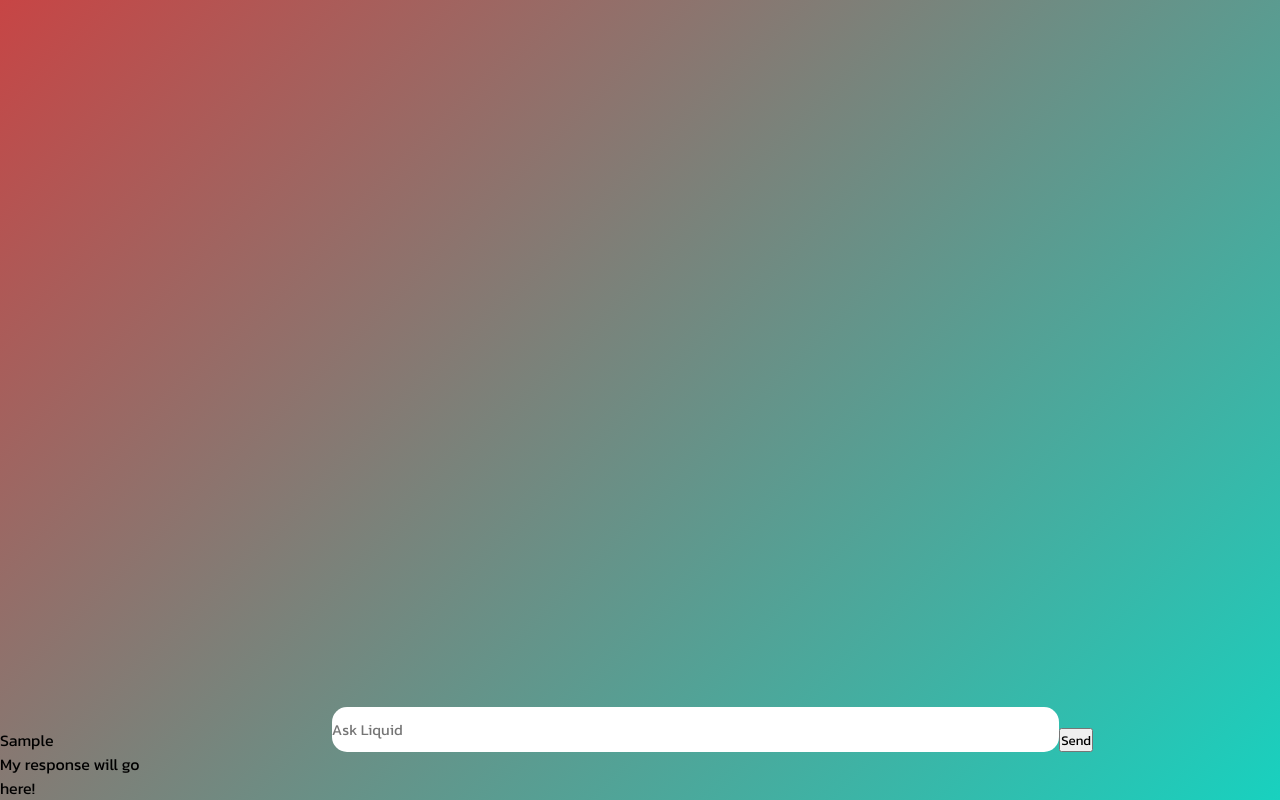
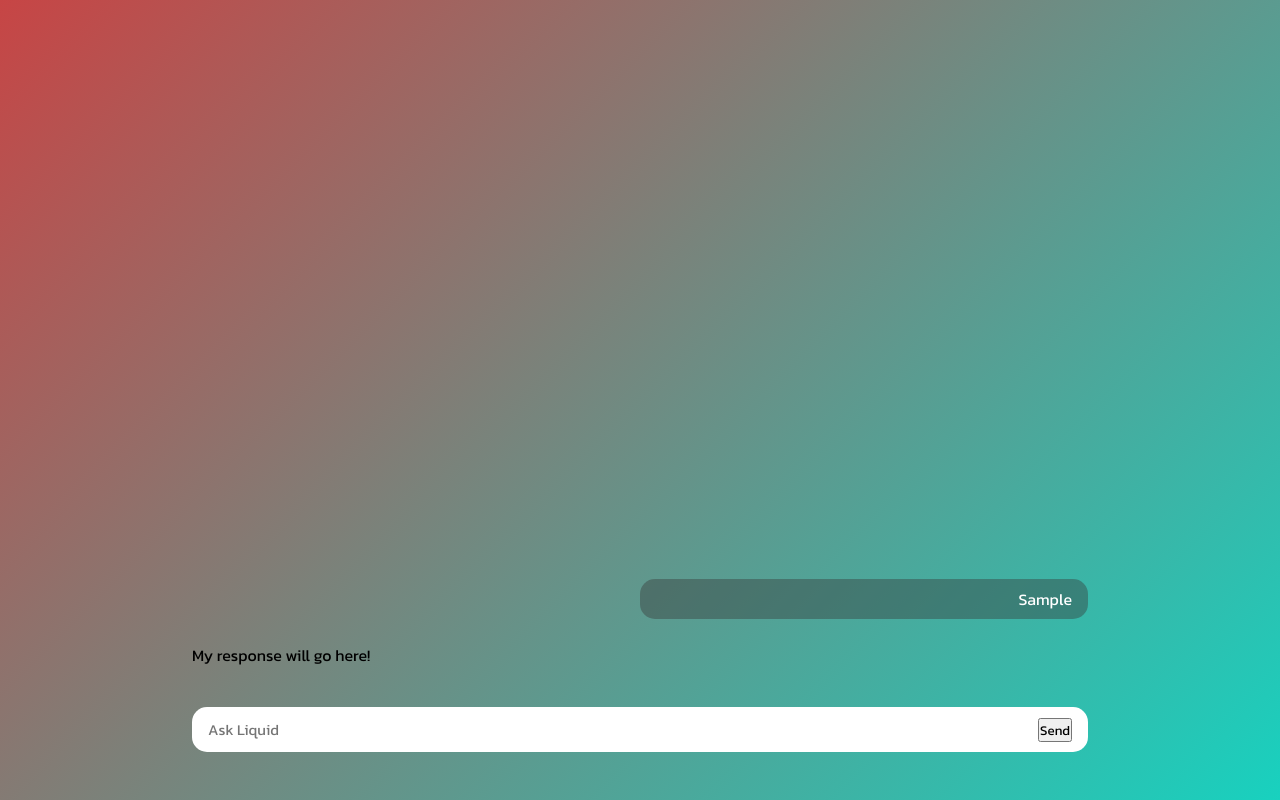
Before and after one commit to vlee19/Liquid, a React (Vite) app: page / in a window 1280 px wide. Both pictures are taken after typing "Sample" into the empty fields and a click on the button "Send". Built offline with nearby package versions, Linux system fonts and the light colour scheme.

Commit message:
updated style

```diff
--- a/src/App.css
+++ b/src/App.css
@@ -1,4 +1,6 @@
 @import url('https://fonts.googleapis.com/css2?family=Kanit:ital,wght@0,100;0,200;0,300;0,400;0,500;0,600;0,700;0,800;0,900;1,100;1,200;1,300;1,400;1,500;1,600;1,700;1,800;1,900&display=swap');
+
+*, *::before, *::after { box-sizing: border-box; }
 
 * {
 	margin: 0;
@@ -6,62 +8,114 @@
 	font-family: "Kanit", sans-serif;
 }
 
-body {
-  overflow-y: scroll;
-  min-height: 100vh;
-  background: linear-gradient(135deg, #c74545, #18d1bf);
+html, body {
+	margin: 0;
+  	height: 100%;
+  	background: linear-gradient(135deg, #c74545, #18d1bf);
+	background-attachment: fixed;
 }
 
-h1 {
-	font-weight: 700;
+/* Custom font weights */
+h1 { font-weight: 700; }
+
+h2 { font-weight: 400; }
+
+h3 { font-weight: 300; }
+
+h4 { font-weight: 400; }
+
+h5 { font-weight: 200; }
+
+h6 { font-weight: 100; }
+
+#root {
+	height: 100%;
+	display: flex;
+	flex-direction: column;
 }
 
-h2 {
-  	font-weight: 400;
+/* Scrollbar settings */
+.scroll-container {
+	width: 300px;
+	height: 200px;
+	overflow-y: scroll;
+}
+.scroll-container::-webkit-scrollbar {
+	width: 8px;
+}
+.scroll-container::-webkit-scrollbar-track {
+	background: transparent;
+}
+.scroll-container::-webkit-scrollbar-thumb {
+	background-color: #888;
+	border-radius: 4px;
+	border: 2px solid transparent;
 }
 
-h3 {
-  	font-weight: 300;
+
+.container {
+	flex: 1;
+	display: flex;
+	flex-direction: column;
+	align-items: center;
 }
 
-h4 {
-  	font-weight: 400;
+/* Messages */
+.messages {
+	flex: 1;
+	overflow-y: auto;
+	display: flex;
+	flex-direction: column;
+	justify-content: flex-end;
+	align-items: flex-end;
+	gap: 0.5rem;
+	width: 70%;
+}
+.user-msg, .ai-msg {
+	display: flex;
+	width: 100%;
+	border-radius: 15px;
+}
+.user-msg {
+	flex-wrap: wrap;
+	color: white;
+	background-color: rgba(55, 55, 55, 0.408);
+	justify-content: flex-end;
+	text-align: right;
+	max-width: 50%;
+	padding: .5rem 1rem;
+}
+.ai-msg {
+	padding: 1rem 0;
 }
 
-h5 {
-  	font-weight: 200;
-}
-
-h6 {
-  	font-weight: 100;
-}
-
-#root {
-	width: 100%;
-	height: 100%;
-}
-
-.container {
-	display: flex;
-	justify-content: center;
-	align-items: flex-end;
-	height: 100vh;
-}
+/* Input */
 .input-container {
 	display: flex;
 	justify-content: center;
-	align-items: flex-end;
-
+	padding-top: 1.5rem;
 	padding-bottom: 3rem;
-	margin: 0 3rem;
-
-	width: 100vw;
-	height: 14em;
+	width: 100%;
+}
+.input-wrapper {
+	position: relative;
+	width: 70%;
 }
 .user-input {
+	padding: 0 1rem;
 	border-radius: 15px;
 	font-size: 15px;
 	border: none;
-	width: 70%;
-	height: 20%;
+	width: 100%;
+	height: 3em;
 }
+.user-input:focus {
+	outline: none;
+}
+
+.send-btn {
+	position: absolute;
+	right: 1rem;
+	top: 50%;
+	transform: translateY(-50%);
+}
--- a/src/App.jsx
+++ b/src/App.jsx
@@ -26,19 +26,25 @@ export default function App() {
 		<div className="container">
 			<div className="messages">
 				{messages.map((msg, index) => (
-					<div key={index}>
+					<div
+						key={index}
+						className={`${msg.role === "user" ? "user" : "ai"}-msg`}
+					>
 						{msg.content}
 					</div>
 				))}
 			</div>
 			<div className="input-container">
+				<div className="input-wrapper">
 					<input
 						value={input}
 						onChange={e => setInput(e.target.value)}
 						placeholder='Ask Liquid'
+						onKeyDown={(e) => e.key === "Enter" && handleSend()}
 						className="user-input"
 					/>
-				<button onClick={handleSend}>Send</button>
+					<button onClick={handleSend} className="send-btn">Send</button>
+				</div>
 			</div>
 		</div>
 	);
```
Lines whose indentation alone changed are shown as unchanged.
